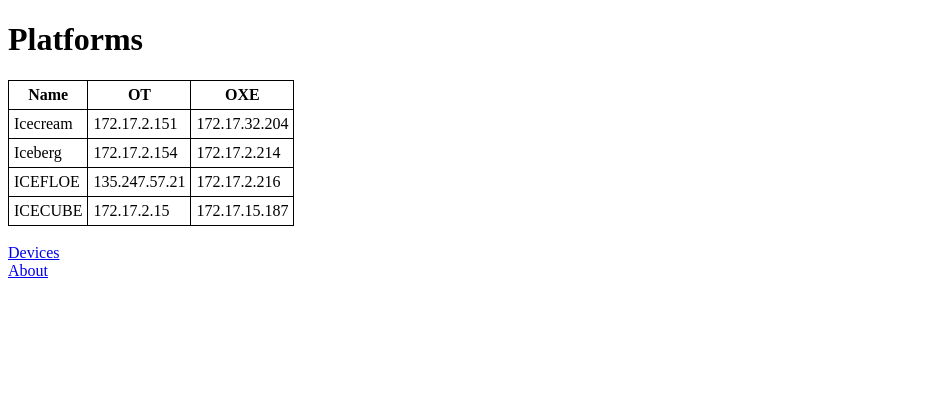
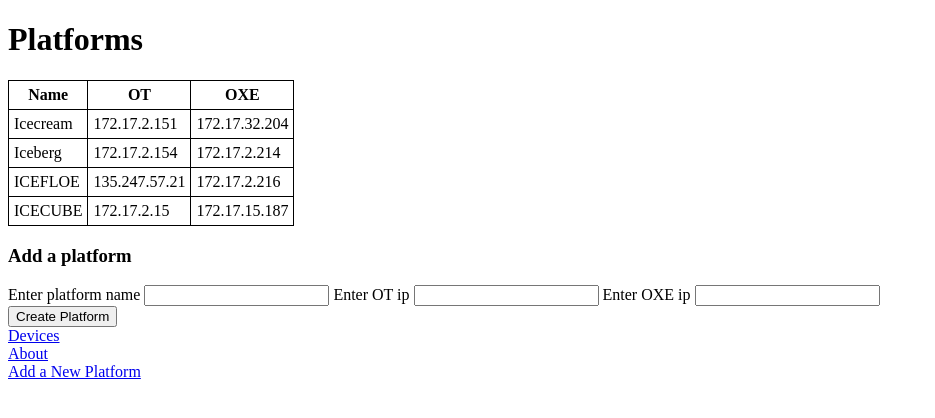
Before and after one commit to TemaThe/devices_configurator, a Django app: page /platforms/ in a window 1280 px wide. Shown: the top 418 px of the page, without its empty margins (0-935 px from the left). Run offline with Django 3.2, Linux system fonts and the light colour scheme; data comes from the database, SQL or seed files in the repository; both versions use the stored data as it was after the commit; parts of the project's set-up code (start-up, migrations or seed data) failed here and were passed over.

Commit message:
now we can add platform and devices

```diff
--- /dev/null
+++ b/dev_conf/platforms/forms.py
@@ -0,0 +1,21 @@
+from django import forms
+from platforms.models import Platform, Device
+
+
+class PlatformForm(forms.ModelForm):
+    name = forms.CharField(max_length=128, help_text="Enter platform name")
+    ot_ip = forms.GenericIPAddressField(help_text="Enter OT ip")
+    oxe_ip = forms.GenericIPAddressField(help_text="Enter OXE ip")
+
+    class Meta:
+        model = Platform
+
+
+class DeviceForm(forms.ModelForm):
+    type = forms.CharField(max_length=17, help_text="Enter Type")
+    mac = forms.CharField(max_length=17, help_text="Enter mac")
+    ip = forms.GenericIPAddressField(help_text="Enter IP")
+    platform = forms.ModelChoiceField(queryset=Platform.objects.all())
+
+    class Meta:
+        model = Device
--- a/dev_conf/platforms/views.py
+++ b/dev_conf/platforms/views.py
@@ -2,11 +2,25 @@ from django.http import HttpResponse
 from django.template import RequestContext
 from django.shortcuts import render_to_response
 from platforms.models import Platform, Device
+from platforms.forms import PlatformForm, DeviceForm
+
+
+def check_form(form):
+    if form.is_valid():
+        form.save(commit=True)
+    else:
+        print form.errors
 
 def index(request):
     context = RequestContext(request)
+    if request.method == 'POST':
+        form = PlatformForm(request.POST)
+        check_form(form)
+
+    form = PlatformForm()
     platform_list = Platform.objects.order_by('-name')[:5]
-    context_dict = {'platforms': platform_list}
+    context_dict = {'form': form, 'platforms': platform_list}
+
     return render_to_response('platforms/index.html', context_dict, context)
 
 def about(request):
@@ -16,6 +30,13 @@ def about(request):
 
 def devices(request):
     context = RequestContext(request)
+
+    if request.method == 'POST':
+        form = DeviceForm(request.POST)
+        check_form(form)
+
+    form = DeviceForm()
+
     devices_list = Device.objects.order_by('-type')[:5]
-    context_dict = {'devices': devices_list}
+    context_dict = {'form': form, 'devices': devices_list}
     return render_to_response('platforms/devices.html', context_dict, context)
--- a/dev_conf/templates/platforms/index.html
+++ b/dev_conf/templates/platforms/index.html
@@ -33,9 +33,25 @@
         {% else %}
              <strong>There are no platforms present.</strong><br />
         {% endif %}
+        <h3>Add a platform</h3>
+        <form id="platform_form" method="post" action="/platforms/">
+
+            {% csrf_token %}
+            {% for hidden in form.hidden_fields %}
+                {{ hidden }}
+            {% endfor %}
+
+            {% for field in form.visible_fields %}
+                {{ field.errors }}
+                {{ field.help_text }}
+                {{ field }}
+            {% endfor %}
+            <br />
+            <input type="submit" name="submit" value="Create Platform" />
         <br />
        <a href="/platforms/devices/">Devices</a><br />
        <a href="/platforms/about/">About</a><br />
+        <a href="/platforms/add_platform/">Add a New Platform</a>
 
     </body>
 </html>
```
Also changed, not shown: dev_conf/templates/platforms/devices.html (+16 -0 lines), dev_conf/platforms.db.
